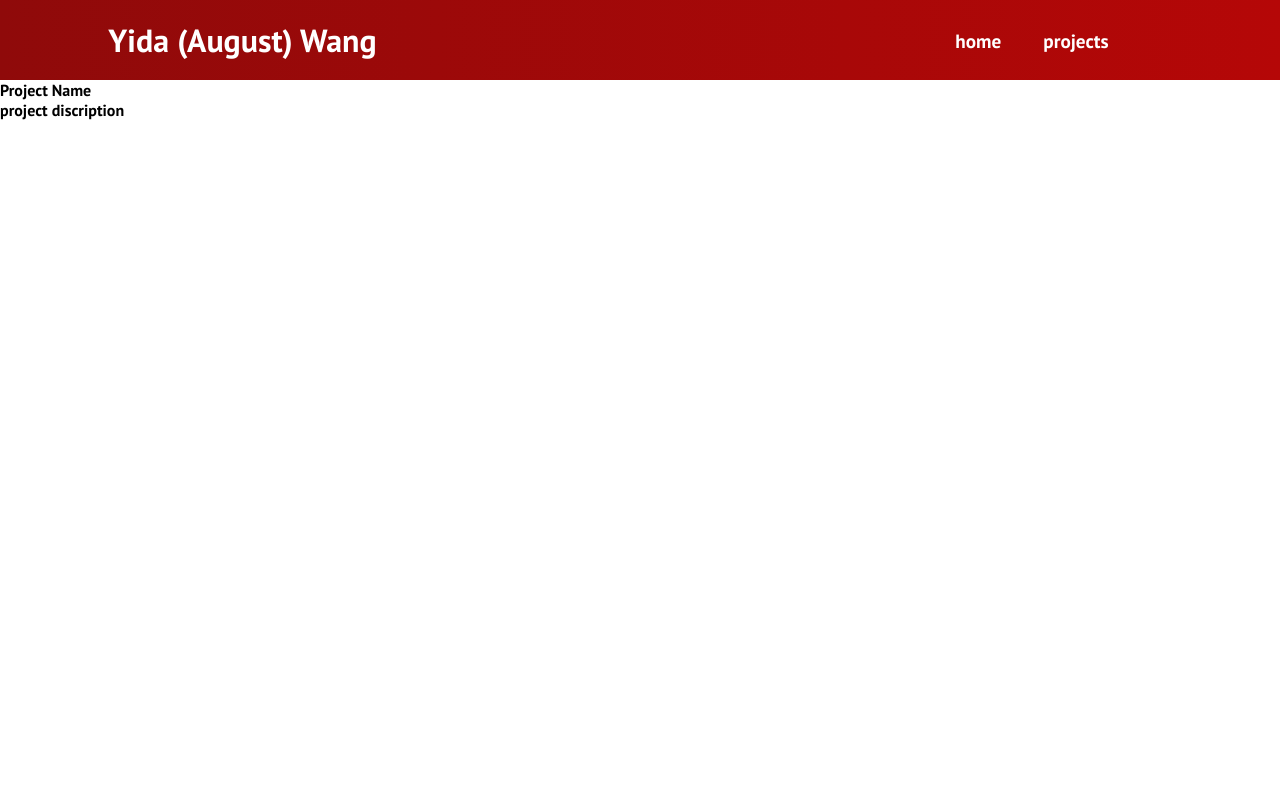
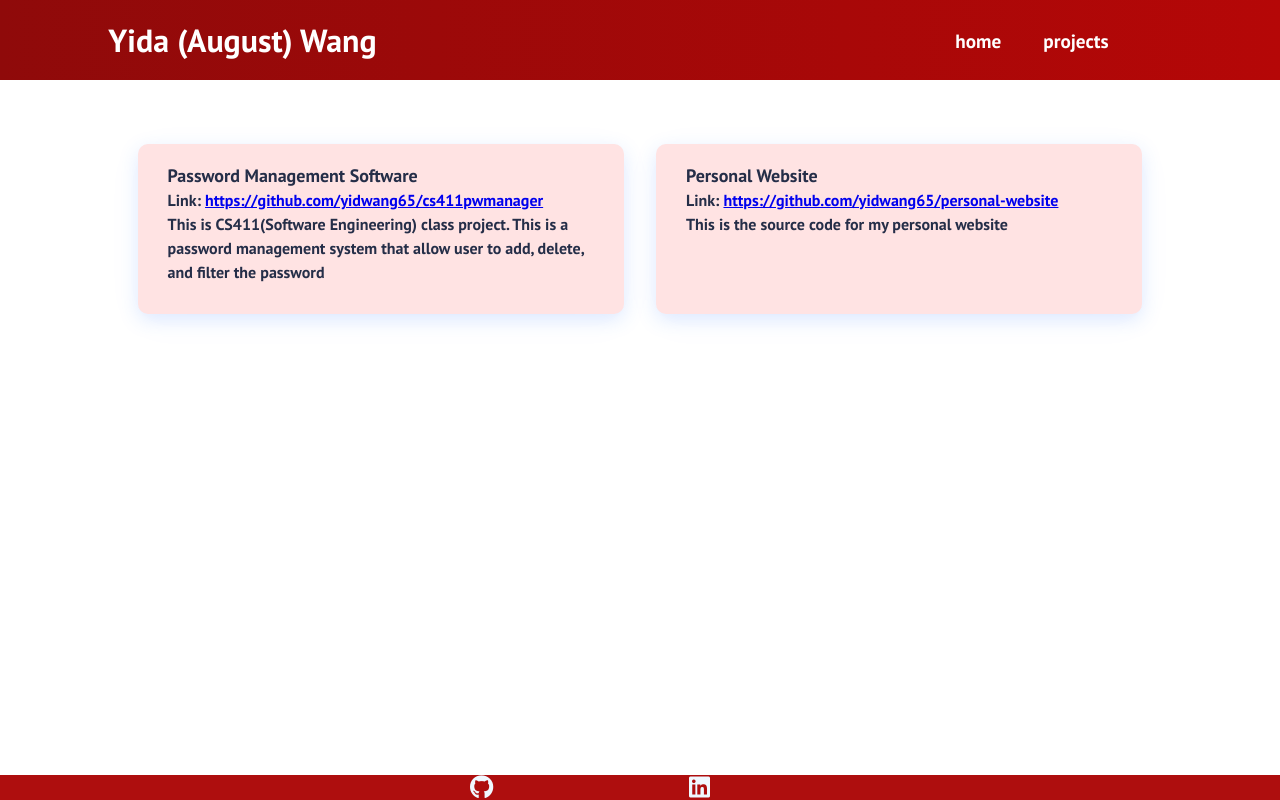
Before and after one commit to yidwang65/yidwang65.github.io, a React (Create React App) app: page /projects in a window 1280 px wide. Built offline with nearby package versions, Linux system fonts and the light colour scheme.

Commit message:
deployment

```diff
--- a/package.json
+++ b/package.json
@@ -2,10 +2,12 @@
   "name": "personal-website",
   "version": "0.1.0",
   "private": true,
+  "homepage": "https://yidwang.com",
   "dependencies": {
     "@testing-library/jest-dom": "^5.16.4",
     "@testing-library/react": "^13.3.0",
     "@testing-library/user-event": "^13.5.0",
+    "gh-pages": "^4.0.0",
     "react": "^18.1.0",
     "react-dom": "^18.1.0",
     "react-router-dom": "^6.3.0",
@@ -13,6 +15,8 @@
     "web-vitals": "^2.1.4"
   },
   "scripts": {
+    "predeploy": "npm run build",
+    "deploy": "gh-pages -b master -d build",
     "start": "react-scripts start",
     "build": "react-scripts build",
     "test": "react-scripts test",
--- /dev/null
+++ b/src/components/Cards.css
@@ -0,0 +1,89 @@
+.cards {
+  padding: 4rem;
+  background: #fff;
+}
+
+
+
+.cards__container {
+  display: flex;
+  flex-flow: column;
+  align-items: center;
+  max-width: 1120px;
+  width: 90%;
+  margin: 0 auto;
+}
+
+.cards__wrapper {
+  position: relative;
+  margin: 0px 0 45px;
+}
+
+.cards__items {
+  margin-bottom: 24px;
+}
+
+.cards__item {
+  background-color: rgb(255, 227, 227);
+  display: flex;
+  flex: 1;
+  margin: 0 1rem;
+  border-radius: 10px;
+  box-shadow: 0 6px 20px rgba(56, 125, 255, 0.17);
+  -webkit-filter: drop-shadow(0 6px 20px rgba(56, 125, 255, 0.017));
+  filter: drop-shadow(0 6px 20px rgba(56, 125, 255, 0.017));
+  border-radius: 10px;
+  overflow: hidden;
+  text-decoration: none;
+}
+
+
+
+.cards__item__pic-wrap {
+  position: relative;
+  width: 100%;
+  padding-top: 67%;
+  overflow: hidden;
+}
+
+
+
+
+.cards__item__info {
+  padding: 20px 30px 30px;
+}
+
+.cards__item__header{
+  color: #252e48;
+  font-size: 18px;
+  line-height: 24px;
+}
+.cards__item__link{
+  color: #252e48;
+  font-size: 16px;
+  line-height: 24px;
+}
+
+.cards__item__text {
+  color: #252e48;
+  font-size: 16px;
+  line-height: 24px;
+}
+
+@media only screen and (min-width: 1200px) {
+  .content__blog__container {
+    width: 84%;
+  }
+}
+
+@media only screen and (min-width: 1024px) {
+  .cards__items {
+    display: flex;
+  }
+}
+
+@media only screen and (max-width: 1024px) {
+  .cards__item {
+    margin-bottom: 2rem;
+  }
+}
--- /dev/null
+++ b/src/components/Cards.js
@@ -0,0 +1,30 @@
+import React from 'react';
+import './Cards.css';
+import ProjectCard from './ProjectCard';
+
+function Cards() {
+  return (
+    <div className='cards'>
+      <div className='cards__container'>
+        <div className='cards__wrapper'>
+          <ul className='cards__items'>
+            <ProjectCard
+              header = 'Password Management Software'
+              link = 'https://github.com/yidwang65/cs411pwmanager'
+              text='This is CS411(Software Engineering) class project. This is
+              a password management system that allow user to add, delete, and filter
+              the password'
+            />
+            <ProjectCard
+              header = 'Personal Website'
+              link = 'https://github.com/yidwang65/personal-website'
+              text='This is the source code for my personal website'
+            />
+          </ul>
+        </div>
+      </div>
+    </div>
+  );
+}
+
+export default Cards;
--- /dev/null
+++ b/src/components/Introduction.css
@@ -0,0 +1,13 @@
+.intro__wrapper {
+    padding: 4rem;
+    background: #fff;
+  }
+
+  .title{
+    color: #000000;
+    font-size: 28px;
+  }
+  .text{
+    color: #000000;
+    font-size: 20px;
+  }
--- /dev/null
+++ b/src/components/Introduction.js
@@ -0,0 +1,24 @@
+import React from 'react'
+import './Introduction.css';
+
+function Introduction() {
+  return (
+    <>
+        <div className="intro__wrapper">
+            <div className='self_intro'>
+            <p className='title'>About Me</p>
+            <p className='text'>Hello, My name is Yida (August) Wang.
+                I am currently a junior studying computer science in Boston University.</p>
+            </div>
+            <div className='recent_news'>
+            <p className='title'>Recent News</p>
+            <p className='text'>In November, I will be participate in SC22 with the Boston University and Northeastern University student cluster team in person in Dallas, TX</p>
+            <p className='text'>For Fall 2022, I will be teaching <a href='https://www.howchenn.com/teaching/fall2022'>CS200 Applied Algorithmic Problem Solving</a> with <a href='https://www.howchenn.com/'>Po Hao Chen</a></p>
+            <p className='text'>I will be the treasurer of BUHPC for the coming year.</p>
+            </div>
+            </div>
+    </>
+  )
+}
+
+export default Introduction
--- a/src/components/ProjectCard.js
+++ b/src/components/ProjectCard.js
@@ -1,17 +1,17 @@
-import React from 'react'
-import {Link} from 'react-router-dom'
+import React from 'react';
 
-function ProjectCard() {
+function ProjectCard(props) {
   return (
     <>
-    <li>
-        <h4>Project Name</h4>
-        <div>
-            project discription
-        </div>
-    </li>
+      <li className='cards__item'>
+          <div className='cards__item__info'>
+            <b className='cards__item__header'>{props.header}</b>
+            <p className='cards__item__text'>Link: <a href= {props.link}>{props.link} </a></p>
+            <p className='cards__item__text'>{props.text}</p>
+          </div>
+      </li>
     </>
-  )
+  );
 }
 
-export default ProjectCard
+export default ProjectCard;
--- a/src/components/pages/Home.js
+++ b/src/components/pages/Home.js
@@ -1,22 +1,10 @@
 import React from 'react'
 import Footer from '../Footer';
-
+import Introduction from '../Introduction';
 function Home() {
   return (
     <>
-
-
-        <div clas="w3-container">
-          <h3>
-            About me
-          </h3>
-          <t1>
-            Hello, My name is Yida (August) Wang. I am currently a junior studying computer science in Boston University.
-            <br/><br/><br/><br/><br/><br/><br/><br/><br/><br/><br/><br/><br/><br/><br/><br/><br/><br/><br/><br/><br/><br/><br/><br/><br/><br/><br/><br/>
-            <br/><br/><br/><br/><br/><br/><br/><br/><br/><br/><br/><br/><br/><br/><br/><br/>
-            <br/><br/><br/><br/><br/><br/><br/><br/>
-          </t1>
-        </div>
+        <Introduction />
         <Footer />
     </>
   )
--- a/src/components/pages/Projects.js
+++ b/src/components/pages/Projects.js
@@ -1,13 +1,14 @@
 import React from 'react'
 import '../../App.css'
-import ProjectCard from '../ProjectCard'
+import Cards from '../Cards';
+import Footer from '../Footer';
 
 function Projects() {
   return (
     <>
-      <ul>
-        <ProjectCard />
-      </ul>
+        <Cards />
+        <Footer />
+
     </>
   )
 }
```
Also changed, not shown: src/components/ProjectCard.css (deleted, +0 -16 lines), 2 other files (tests, documents, lock files or other folders).
